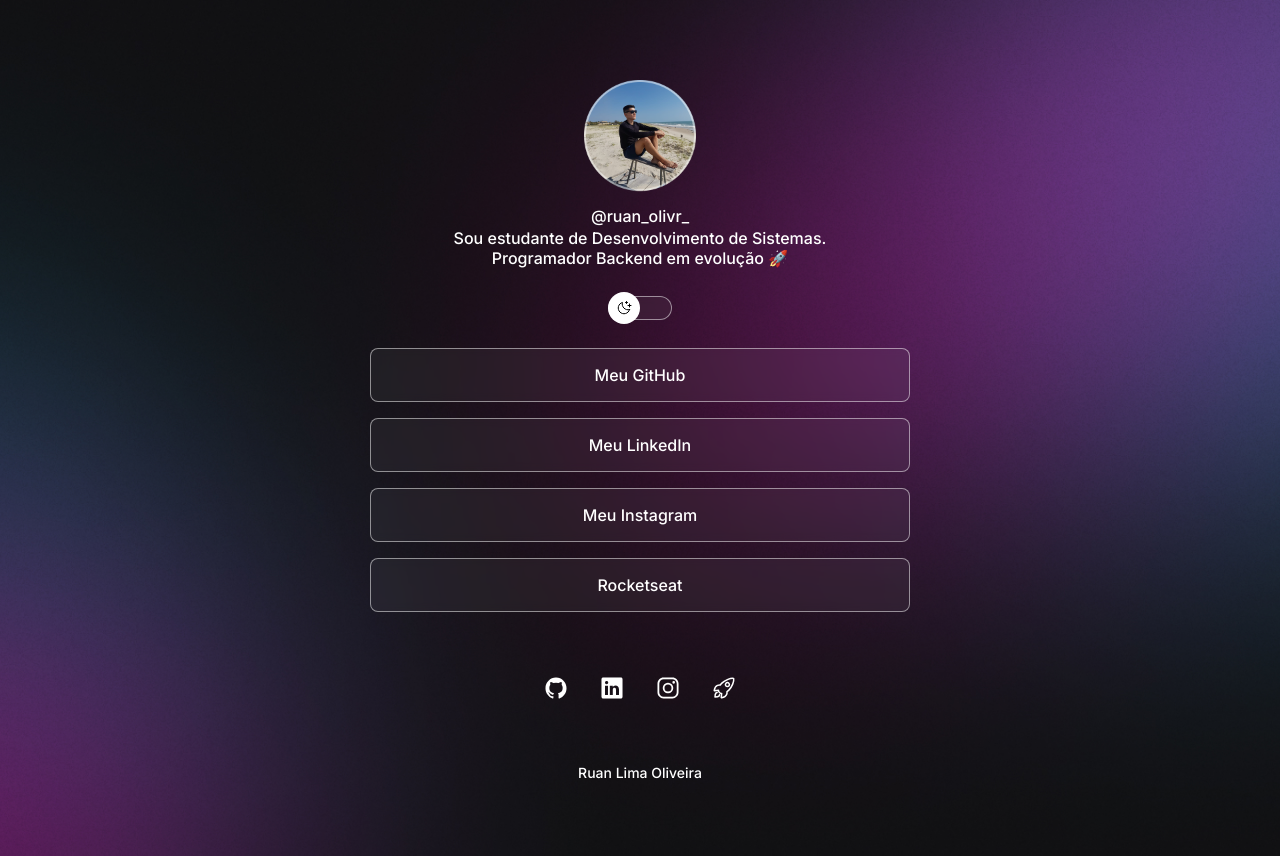
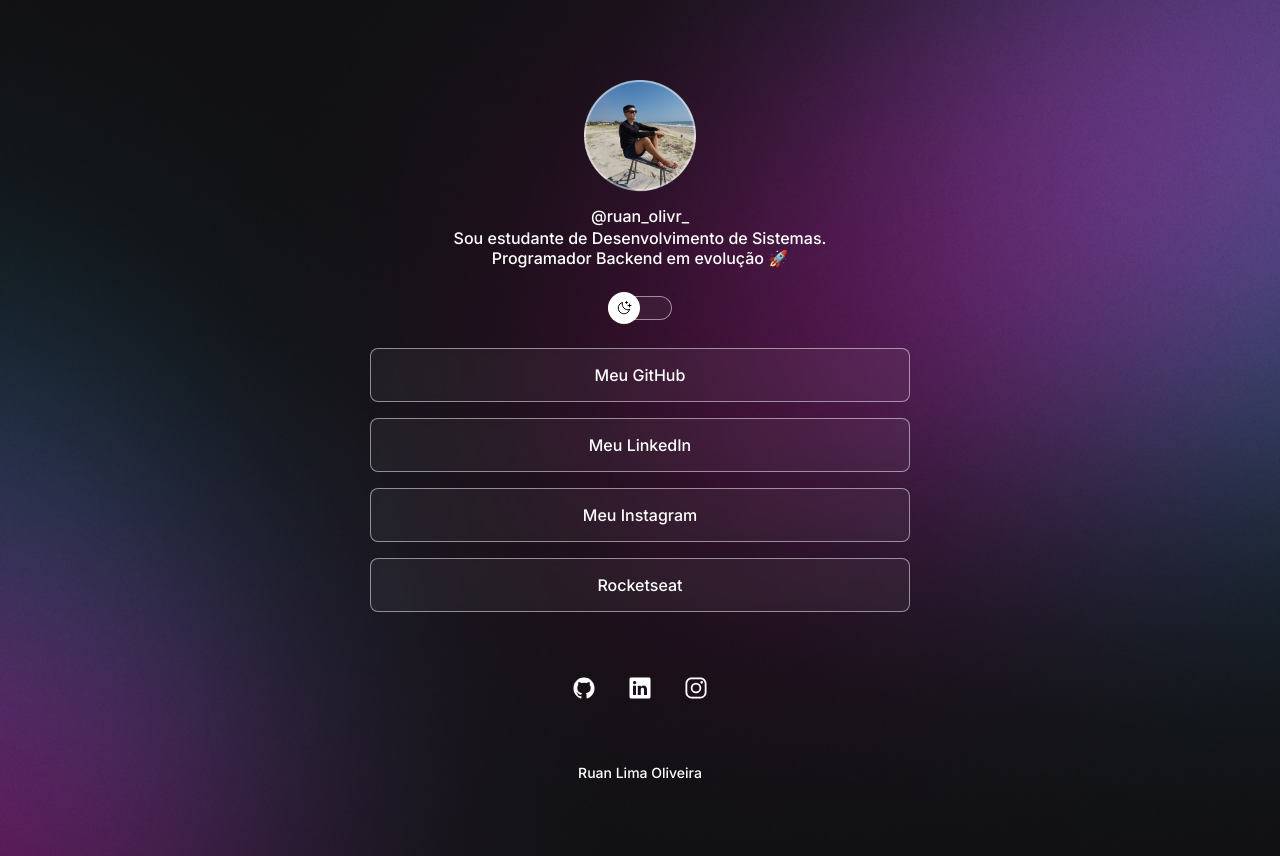
Before and after one commit to RuanOliveira-dev/Projeto-Dev-Links, a plain HTML site: page index.html in a window 1280 px wide. Drawn offline with nearby package versions, Linux system fonts and the light colour scheme.

Commit message:
rocketseat space removed

```diff
--- a/index.html
+++ b/index.html
@@ -62,9 +62,6 @@
             <a href="http://www.instagram.com/ruan_olivr_/" target="_blank">
                 <ion-icon name = "logo-instagram" ></ion-icon>
             </a>
-            <a href="http://app.rocketseat.com.br/rocketid/ruanoliveira" target="_blank">
-                <ion-icon name="rocket-outline"></ion-icon>
-            </a>
         </div>
         <div>
             <footer>
```
